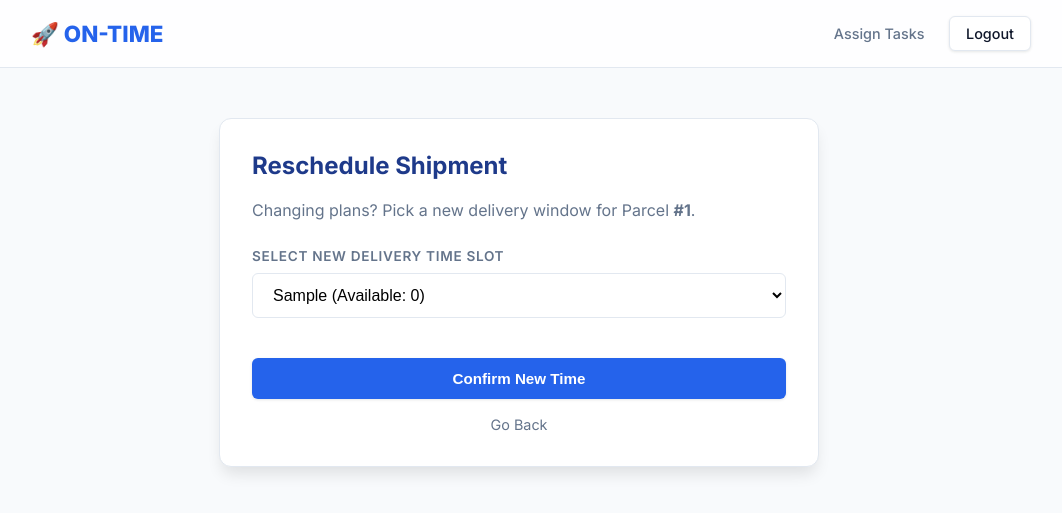
After one commit to Bibhanshu-Ojha/ai-time-slot-delivery, a Flask app: page /reschedule/1 in a window 1280 px wide. The commit adds this page. Shown: the top 513 px of the page, without its empty margins (121-1183 px from the left). Run offline with Flask 3, Linux system fonts and the light colour scheme; the visitor is signed in with stand-in values (Sample User, id 1); tables that the repository leaves empty or names only in its code hold one stand-in row (values such as "Sample post").

Commit message:
new updates

```diff
--- a/app.py
+++ b/app.py
@@ -9,6 +9,7 @@ app.secret_key = "supersecretkey"
 db = mysql.connector.connect(
     host="localhost", user="root", password="@ojha", database="time_slot_delivery"
 )
+db.autocommit = True
 
 
 # (/)homepage route
@@ -188,10 +189,10 @@ def admin_assign():
     return render_template("admin_assign.html", parcels=parcels, staff_list=staff_list)
 
 
-# (/staff_dashboard) to view assigned parcels
+# (/staff_dashboard) to view assigned parcels and update delivery status
 @app.route("/staff_dashboard", methods=["GET", "POST"])
 def staff_dashboard():
-
+    # SECURITY CHECK: Ensure only logged-in Staff can access
     if "user_id" not in session or session.get("role") != "Staff":
         flash("Access Denied: Staff account required.", "danger")
         return redirect("/login")
@@ -201,13 +202,36 @@ def staff_dashboard():
 
     if request.method == "POST":
         parcel_id = request.form["parcel_id"]
-        status = request.form["status"]
+        new_status = request.form["status"]
 
+        # 1. Fetch current details to check if we need to release a slot
         cursor.execute(
-            "UPDATE parcels SET status=%s WHERE parcel_id=%s", (status, parcel_id)
+            "SELECT slot_id, status FROM parcels WHERE parcel_id=%s", (parcel_id,)
         )
-        db.commit()
+        parcel_data = cursor.fetchone()
 
+        if parcel_data:
+            slot_id = parcel_data[0]
+            old_status = parcel_data[1]
+
+            # 2. Update the parcel status in the database
+            cursor.execute(
+                "UPDATE parcels SET status=%s WHERE parcel_id=%s",
+                (new_status, parcel_id),
+            )
+
+            # 3. CAPACITY LOGIC: If status changes to Delivered, free up the slot
+            # We check (old_status != "Delivered") so we don't subtract twice by mistake
+            if new_status == "Delivered" and old_status != "Delivered":
+                cursor.execute(
+                    "UPDATE time_slots SET current_load = current_load - 1 WHERE slot_id=%s",
+                    (slot_id,),
+                )
+
+            db.commit()
+            flash(f"Parcel #{parcel_id} status updated to {new_status}.", "success")
+
+    # Fetch updated list of assigned parcels for this staff member
     cursor.execute("SELECT * FROM parcels WHERE staff_id=%s", (staff_id,))
     parcels = cursor.fetchall()
 
@@ -227,6 +251,128 @@ def my_parcels():
     return render_template("my_parcels.html", parcels=parcels)
 
 
+# (/cancel_parcel/<parcel_id>) route to allow customers to cancel their parcel delivery
+@app.route("/cancel_parcel/<int:parcel_id>")
+def cancel_parcel(parcel_id):
+    if "user_id" not in session:
+        return redirect("/login")
+
+    cursor = db.cursor()
+
+    # 1. Get the slot_id and current status first
+    cursor.execute(
+        "SELECT slot_id, status FROM parcels WHERE parcel_id=%s AND user_id=%s",
+        (parcel_id, session["user_id"]),
+    )
+    parcel = cursor.fetchone()
+
+    if parcel:
+        slot_id = parcel[0]
+        status = parcel[1]
+
+        # 2. Only allow cancellation if it hasn't been delivered/cancelled yet
+        if status == "Booked":
+            # Update parcel status
+            cursor.execute(
+                "UPDATE parcels SET status='Cancelled' WHERE parcel_id=%s", (parcel_id,)
+            )
+
+            # Release the slot load
+            cursor.execute(
+                "UPDATE time_slots SET current_load = current_load - 1 WHERE slot_id=%s",
+                (slot_id,),
+            )
+
+            db.commit()
+            flash("Parcel booking cancelled successfully. Slot released.", "success")
+        else:
+            flash(
+                "Cannot cancel a parcel that is already in transit or delivered.",
+                "danger",
+            )
+
+    return redirect("/my_parcels")
+
+
+# (/reschedule/<parcel_id>) route to allow customers to reschedule their parcel delivery
+@app.route("/reschedule/<int:parcel_id>", methods=["GET", "POST"])
+def reschedule_parcel(parcel_id):
+    if "user_id" not in session:
+        return redirect("/login")
+
+    cursor = db.cursor()
+
+    if request.method == "POST":
+        new_slot_id = request.form["slot_id"]
+
+        # 1. Get the OLD slot_id
+        cursor.execute("SELECT slot_id FROM parcels WHERE parcel_id=%s", (parcel_id,))
+        old_slot_id = cursor.fetchone()[0]
+
+        # 2. Check if the NEW slot has space
+        cursor.execute(
+            "SELECT max_capacity, current_load FROM time_slots WHERE slot_id=%s",
+            (new_slot_id,),
+        )
+        new_slot = cursor.fetchone()
+
+        if new_slot[1] >= new_slot[0]:
+            flash("The new slot is full! Please pick another time.", "danger")
+            return redirect(f"/reschedule/{parcel_id}")
+
+        # 3. SWAP LOGIC: Decrease old, Increase new
+        cursor.execute(
+            "UPDATE time_slots SET current_load = current_load - 1 WHERE slot_id=%s",
+            (old_slot_id,),
+        )
+        cursor.execute(
+            "UPDATE time_slots SET current_load = current_load + 1 WHERE slot_id=%s",
+            (new_slot_id,),
+        )
+
+        # 4. Update the parcel record
+        cursor.execute(
+            "UPDATE parcels SET slot_id=%s, status='Booked' WHERE parcel_id=%s",
+            (new_slot_id, parcel_id),
+        )
+
+        db.commit()
+        flash("Parcel rescheduled successfully!", "success")
+        return redirect("/my_parcels")
+
+    # GET request: Show the slots available
+    cursor.execute("SELECT * FROM time_slots")
+    slots = cursor.fetchall()
+    return render_template("reschedule.html", slots=slots, parcel_id=parcel_id)
+
+
+# (/parcel_details/<parcel_id>) route to show detailed info about a specific parcel
+@app.route("/parcel_details/<int:parcel_id>")
+def parcel_details(parcel_id):
+    if "user_id" not in session:
+        return redirect("/login")
+
+    cursor = db.cursor()
+    # Fetch parcel info + the timestamp
+    cursor.execute(
+        """
+        SELECT p.parcel_id, p.parcel_name, p.status, p.updated_at, t.slot_label
+        FROM parcels p
+        JOIN time_slots t ON p.slot_id = t.slot_id
+        WHERE p.parcel_id = %s AND p.user_id = %s
+    """,
+        (parcel_id, session["user_id"]),
+    )
+
+    parcel = cursor.fetchone()
+
+    if not parcel:
+        flash("Parcel not found.", "danger")
+        return redirect("/my_parcels")
+
+    return render_template("parcel_details.html", parcel=parcel)
+
+
 # (/logout) route to clear session
 @app.route("/logout")
 def logout():
--- /dev/null
+++ b/templates/reschedule.html
@@ -0,0 +1,39 @@
+{% extends "base.html" %} {% block content %}
+<div style="max-width: 600px; margin: 40px auto">
+  <div class="card">
+    <h2 style="margin-top: 0; color: var(--brand-dark)">Reschedule Shipment</h2>
+    <p style="color: var(--text-muted); margin-bottom: 25px">
+      Changing plans? Pick a new delivery window for Parcel
+      <strong>#{{ parcel_id }}</strong>.
+    </p>
+
+    <form method="POST">
+      <label>Select New Delivery Time Slot</label>
+
+      <select name="slot_id" required>
+        {% for slot in slots %}
+        <option value="{{ slot[0] }}">
+          {{ slot[1] }} (Available: {{ slot[2] - slot[3] }})
+        </option>
+        {% endfor %}
+      </select>
+
+      <button type="submit" style="width: 100%; margin-top: 20px">
+        Confirm New Time
+      </button>
+
+      <div style="text-align: center; margin-top: 15px">
+        <a
+          href="/my_parcels"
+          style="
+            color: var(--text-muted);
+            font-size: 0.9rem;
+            text-decoration: none;
+          "
+          >Go Back</a
+        >
+      </div>
+    </form>
+  </div>
+</div>
+{% endblock %}
```
Also changed, not shown: templates/my_parcels.html (+77 -13 lines), templates/parcel_details.html (added, +57 -0 lines).
